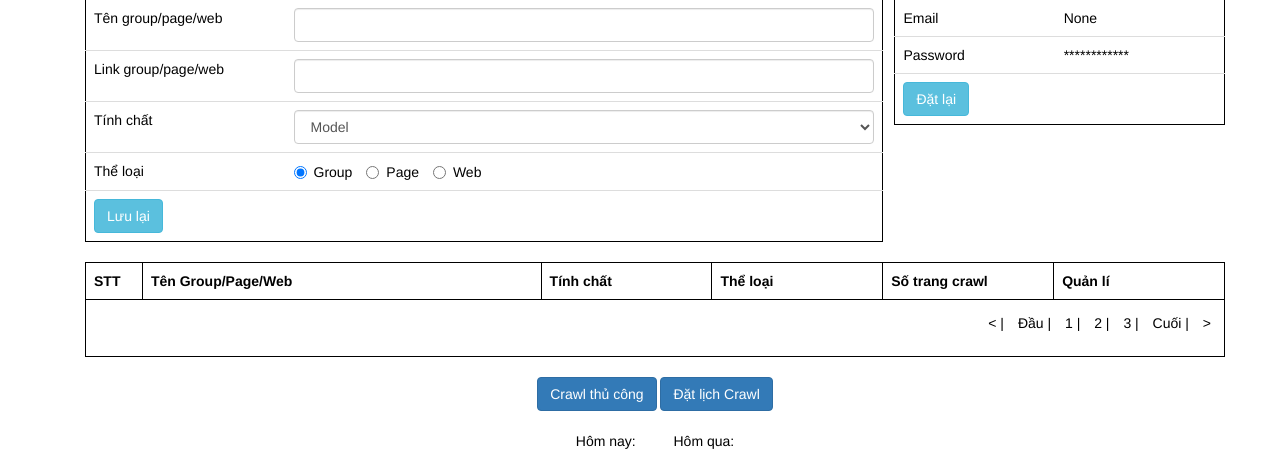
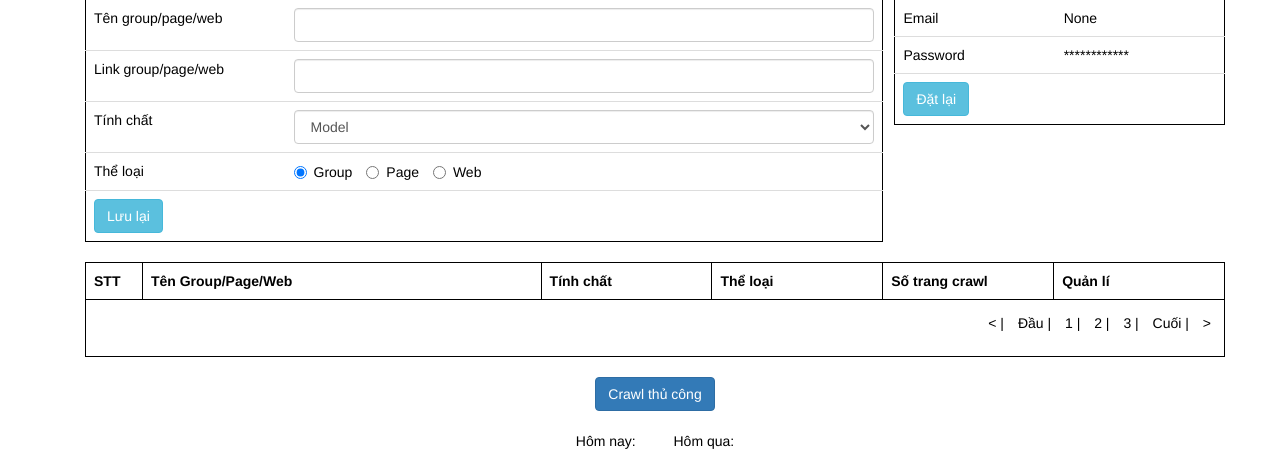
Before and after one commit to drat/fbcrawl, a Flask app: page / in a window 1280 px wide. Shown: the part 41-512 px from the top of the page. Run offline with Flask 2, Linux system fonts and the light colour scheme; the visitor is signed in with stand-in values (Sample User, id 1); data comes from the database, SQL or seed files in the repository; data that the repository does not hold is empty; some libraries are stand-ins or nearby versions.

Commit message:
remove scheduler button

```diff
--- a/templates/index.html
+++ b/templates/index.html
@@ -270,7 +270,6 @@
 
 					<div style="text-align: center; margin-bottom: 20px" >
 						<a href="crawl" class="btn btn-primary">Crawl thủ công</a>
-						<button class="btn btn-primary">Đặt lịch Crawl </button>
 					</div>
 					<div style="text-align: center; margin-bottom: 20px" >
 						Hôm nay:
```
